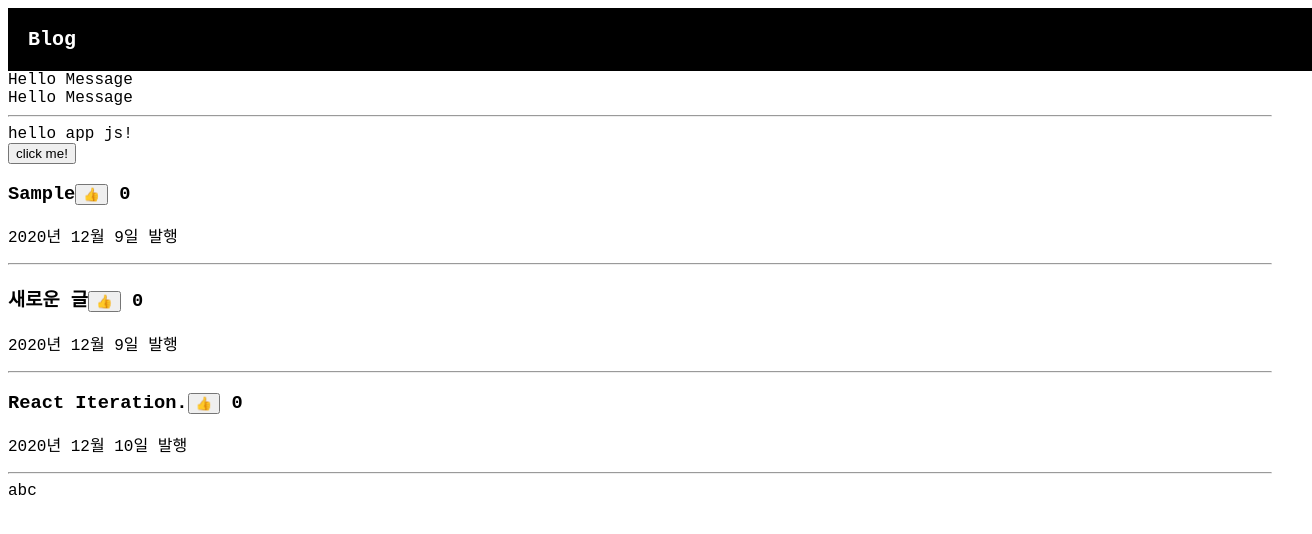
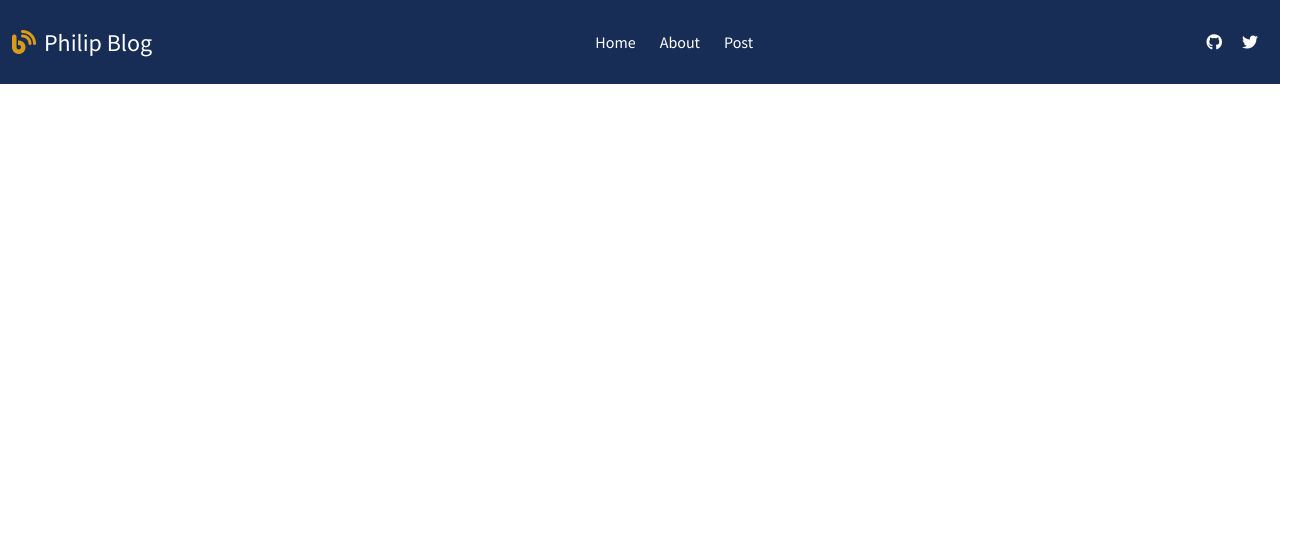
Before and after one commit to philip137/blog, a React (Create React App) app: page / in a window 1280 px wide. Shown: the top 534 px of the page, 1312 px wide, since content can reach past the window. Built offline with nearby package versions, Linux system fonts and the light colour scheme.

Commit message:
nav bar 만들어봄

```diff
--- a/package.json
+++ b/package.json
@@ -12,6 +12,7 @@
     "react": "^17.0.1",
     "react-dom": "^17.0.1",
     "react-scripts": "4.0.1",
+    "styled-components": "^5.2.1",
     "web-vitals": "^0.2.4"
   },
   "scripts": {
--- a/public/index.html
+++ b/public/index.html
@@ -3,6 +3,7 @@
   <head>
     <meta charset="utf-8" />
     <link rel="icon" href="%PUBLIC_URL%/favicon.ico" />
+
     <meta name="viewport" content="width=device-width, initial-scale=1" />
     <meta name="theme-color" content="#000000" />
     <meta
@@ -24,6 +25,9 @@
       work correctly both with client-side routing and a non-root public URL.
       Learn how to configure a non-root public URL by running `npm run build`.
     -->
+    <script src="https://kit.fontawesome.com/d3f349330c.js" crossorigin="anonymous"></script>
+    <link rel="preconnect" href="https://fonts.gstatic.com">
+    <link href="https://fonts.googleapis.com/css2?family=Source+Sans+Pro&display=swap" rel="stylesheet">
     <title>React App</title>
   </head>
   <body>
--- /dev/null
+++ b/src/components/navbar.css
@@ -0,0 +1,60 @@
+body {
+    margin: 0;
+    font-family: 'Source Sans Pro', sans-serif;
+}
+
+a {
+    text-decoration: none;
+    color: white;
+}
+ul {
+    list-style: none;
+}
+.navbar {
+    display: flex;
+    justify-content: space-between;
+    align-items: center;
+    background-color: #182d55;
+    padding: 8px 12px;
+}
+
+.navbar_title {
+    color: white;
+    font-size: 24px;
+}
+
+.navbar_toggleButton {
+    position: absolute;
+    right: 32px;
+    font-size: 24px;
+    display: none;
+}
+
+.navbar_title a {
+    padding-left: 8px;
+}
+
+.navbar_title i {
+    color: #da9c18;
+}
+
+
+.navbar_icons li {
+    padding: 8px 10px;
+}
+
+@media screen and (max-width: 768px) {
+    .navbar {
+        flex-direction: column;
+        align-items: flex-start;
+        padding: 8px 24px;
+    }
+    .navbar_toggleButton {
+        display: block;
+    }
+
+    .navbar_menu li {
+        width: 100%;
+        text-align: center;
+    }
+}
--- /dev/null
+++ b/src/components/navbar.js
@@ -0,0 +1,96 @@
+import React, { useState } from 'react'
+import styled from 'styled-components'
+import './navbar.css'
+
+//display: flex;
+const StyledNavMenu = styled.ul`
+    display: flex;
+    padding-left: 0;
+    @media screen and (max-width: 768px) {
+        width: 100%;
+        display: ${(props) => props.display || 'none'};
+        flex-direction: column;
+        align-items: center;
+    }
+`
+const StyledNavMenuli = styled.li`
+    padding: 8px 12px;
+    &:hover {
+        background-color: #da9c18;
+        border-radius: 4px;
+    }
+    @media screen and (max-width: 768px) {
+        width: 100%;
+        text-align: center;
+    }
+`
+
+const StyledNavIcons = styled.ul`
+    display: flex;
+    padding-left: 0;
+    @media screen and (max-width: 768px) {
+        display: ${(props) => props.display || 'none'};
+        justify-content: center;
+        width: 100%;
+    }
+`
+
+function Navbar() {
+    const [isMenuOn, setIsMenu] = useState(false);
+
+    var toggleClicked = () => {
+        setIsMenu(!isMenuOn);
+
+    }
+
+    return (
+        <>
+        <div className='navbar'>
+            <NavTitle/>
+            <a className='navbar_toggleButton' href='#'>
+                <i class="fas fa-bars" onClick={toggleClicked}></i>
+            </a>
+
+            <NavMenu isMenuOn={isMenuOn}/>
+
+            <NavIcons isMenuOn={isMenuOn}/>
+        </div>
+        </>
+    )
+}
+
+function NavTitle(props) {
+    return (
+        <div className='navbar_title'>
+                <i class="fas fa-blog"></i>
+                <a href='#'>Philip Blog</a>
+        </div>
+    )
+}
+
+function NavMenu(props) {
+    return (
+            <StyledNavMenu className='navbar_menu' display= {props.isMenuOn ? 'flex' : 'none'}>
+                <StyledNavMenuli > <a href='#'>Home</a></StyledNavMenuli>
+                <StyledNavMenuli > <a href='#'>About</a></StyledNavMenuli>
+                <StyledNavMenuli > <a href='#'>Post</a></StyledNavMenuli>
+            </StyledNavMenu>
+    )
+}
+
+
+
+function NavIcons(props) {
+    return (
+        <StyledNavIcons className='navbar_icons' display={props.isMenuOn ? 'flex' : 'none'}>
+                <li><a href='#'>
+                <i class="fab fa-github"></i>
+                </a></li>
+                <li><a href='#'>
+                <i class="fab fa-twitter"></i>
+                </a></li>
+        </StyledNavIcons>
+    )
+}
+
+export default Navbar
--- a/src/index.js
+++ b/src/index.js
@@ -2,9 +2,10 @@
 
 import React from 'react';
 import ReactDOM from 'react-dom';
-import App from './App';
-import Example from './blog_example'
-
+//import App from './App';
+//import Example from './blog_example'
+import Navbar from './components/navbar'
+/*
 ReactDOM.render(
   <React.StrictMode>
     <App message="Hello Message" />
@@ -14,3 +15,8 @@ ReactDOM.render(
 ReactDOM.render(
   <Example />, document.getElementById('example')
 )
+
+ */
+ReactDOM.render(
+  <Navbar />, document.getElementById('root')
+)
```
Also changed, not shown: 2 other files (tests, documents, lock files or other folders).
